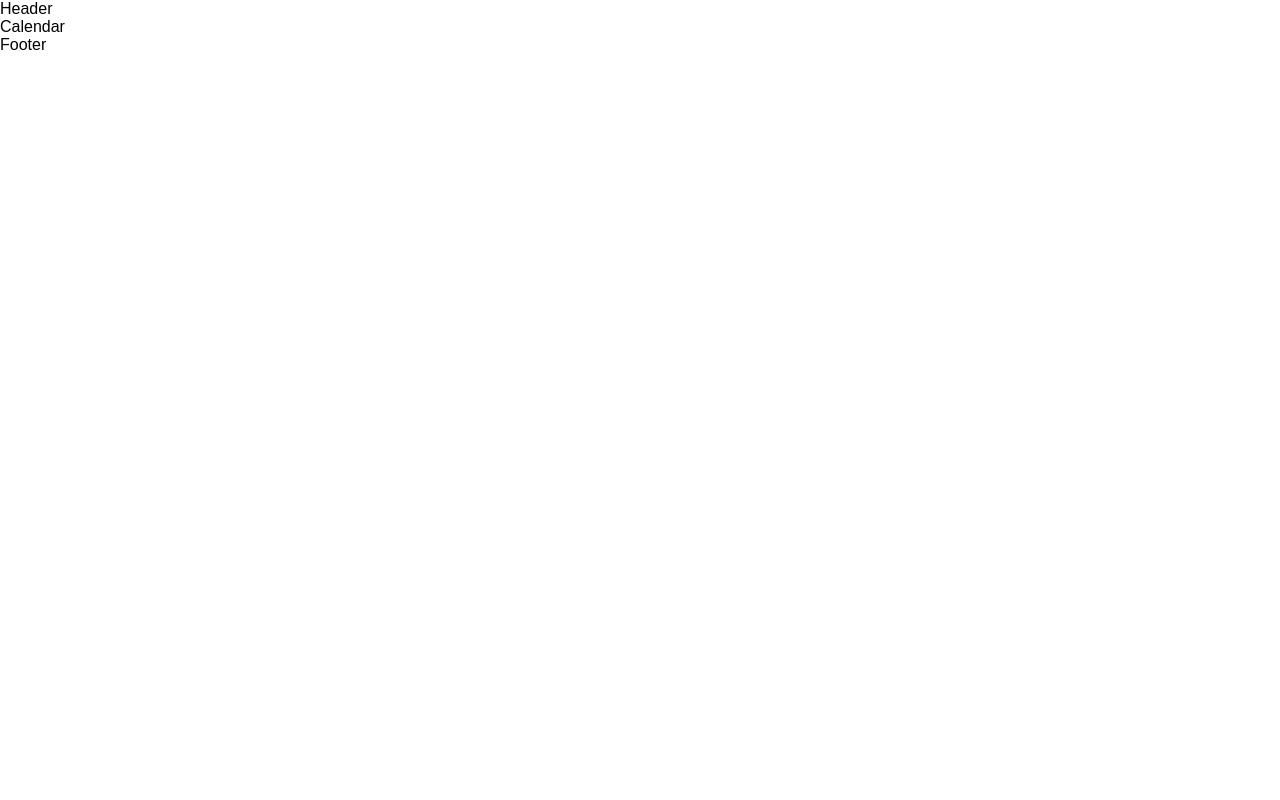
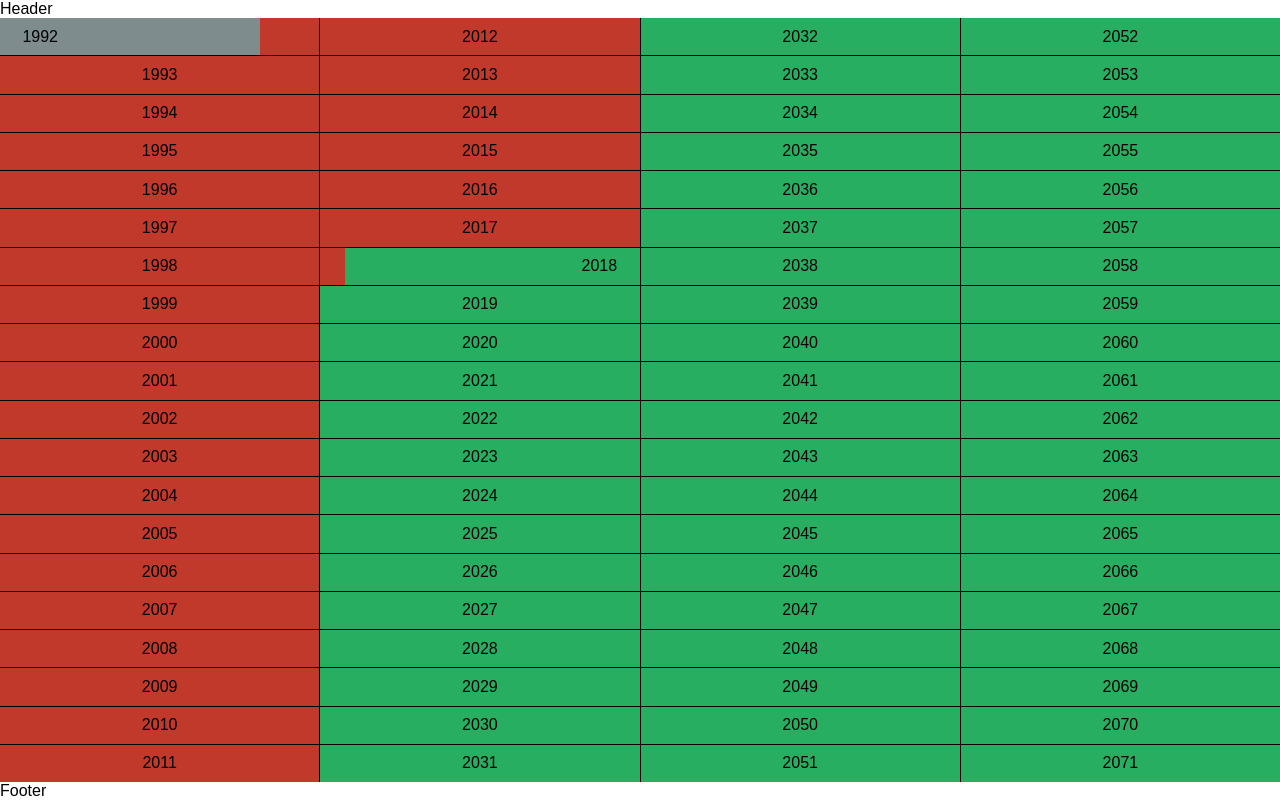
Before and after one commit to andrascodes/lifecalendar, a React (Create React App) app: page / in a window 1280 px wide. Built offline with nearby package versions, Linux system fonts and the light colour scheme.

Commit message:
Add Calendar and progressbar for years

```diff
--- a/src/App.css
+++ b/src/App.css
@@ -1,4 +1,5 @@
 .App {
   display: flex;
   flex-direction: column;
+  min-height: 100vh;
 }
--- a/src/App.js
+++ b/src/App.js
@@ -9,7 +9,7 @@ class App extends Component {
     super()
 
     this.state = {
-      birthYear: 1992
+      birthDate: new Date('1992-10-25').valueOf()
     }
   }
 
@@ -18,7 +18,7 @@ class App extends Component {
       <div className="App">
         <Header />
         <Calendar
-          birthYear={this.state.birthYear}
+          birthDate={this.state.birthDate}
         />
         <Footer />
       </div>
--- a/src/components/Calendar/Calendar.css
+++ b/src/components/Calendar/Calendar.css
@@ -1,3 +1,11 @@
 .Calendar {
+  display: flex;
   flex: 1 1;
 }
+
+/* @media (min-width: 768px) {
+
+  .Calendar {
+    flex-direction: column;
+  }
+} */
--- /dev/null
+++ b/src/components/Calendar/Section/Section.css
@@ -0,0 +1,19 @@
+.Section {
+  display: flex;
+  flex-direction: column;
+  flex: 1 1;
+  border-right: 1px solid black;
+}
+
+.Section:last-child {
+  border: none;
+}
+
+/* @media (min-width: 768px) {
+
+  .Section {
+    flex-direction: row;
+    border-right: none;
+    border-bottom: 1px solid black;
+  }
+} */
--- /dev/null
+++ b/src/components/Calendar/Section/Year/Year.css
@@ -0,0 +1,53 @@
+.Year {
+  display: flex;
+  align-items: center;
+  border-bottom: 1px solid black;
+  flex: 1 1;
+}
+
+.Year:last-child {
+  border: none;
+}
+
+.YearTitleContainer {
+  display: flex;
+  justify-content: center;
+  align-items: center;
+}
+
+.YearSpent {
+  background-color: #c0392b;
+}
+
+.YearLeft {
+  background-color: #27ae60;
+}
+
+.YearProgress{
+  background-color: #c0392b;
+  flex-shrink: 0;
+  flex-grow: 0;
+}
+
+.YearNotAlive {
+  background-color: #7f8c8d;
+  flex-shrink: 0;
+  flex-grow: 0;
+}
+
+.YearProgressContainer {
+  position: relative;
+}
+
+.YearTitle {
+  position: absolute;
+}
+
+/* @media (min-width: 768px) {
+
+  .Year {
+    flex-direction: row;
+    border-bottom: none;
+    border-right: 1px solid black;
+  }
+} */
--- /dev/null
+++ b/src/components/Calendar/Section/Year/index.js
@@ -0,0 +1,83 @@
+import React from 'react';
+
+import './Year.css'
+
+const Year = ({ year, birthDate, isBirthYear, spent, current, left }) => {
+
+  if(isBirthYear === true) {
+
+    const birthYear = new Date(birthDate).getFullYear()
+    const firstDayOfYear = new Date(`${birthYear}-01-01T00:00:00.000Z`).valueOf()
+    const lastDayOfYear = new Date(`${birthYear}-12-31T23:59:59.000Z`).valueOf()
+
+    const percentage = ((birthDate - firstDayOfYear)/(lastDayOfYear - firstDayOfYear)) * 100
+
+    const titleStyle = {}
+    if(percentage <= 50) {
+      titleStyle.right = '1.4em'
+    }
+    else {
+      titleStyle.left = '1.4em'
+    }
+
+    return (
+      <div className="Year YearProgressContainer YearSpent">
+        <div className="YearTitle" style={titleStyle}>
+          {year}
+        </div>
+        <div className="YearNotAlive" style={{ width: `${percentage}%`, height: '100%' }}></div>
+      </div>
+    )
+  }
+
+  if(current === true) {
+
+    const now = Date.now()
+    const currentYear = new Date(now).getFullYear()
+    const firstDayOfYear = new Date(`${currentYear}-01-01T00:00:00.000Z`).valueOf()
+    const lastDayOfYear = new Date(`${currentYear}-12-31T23:59:59.000Z`).valueOf()
+
+    const percentage = ((now - firstDayOfYear)/(lastDayOfYear - firstDayOfYear)) * 100
+
+    const titleStyle = {}
+    if(percentage <= 50) {
+      titleStyle.right = '1.4em'
+    }
+    else {
+      titleStyle.left = '1.4em'
+    }
+
+    return (
+      <div className="Year YearProgressContainer YearLeft">
+        <div className="YearTitle" style={titleStyle}>
+          {year}
+        </div>
+        <div className="YearProgress" style={{ width: `${percentage}%`, height: '100%' }}></div>
+      </div>
+    )
+  }
+
+  if(spent === true) {
+    return (
+      <div className="Year YearSpent YearTitleContainer">
+        <div className="YearTitle">
+          {year}
+        </div>
+      </div>
+    )
+  }
+
+  if(left === true) {
+    return (
+      <div className="Year YearLeft YearTitleContainer">
+        <div className="YearTitle">
+          {year}
+        </div>
+      </div>
+    )
+  }
+
+
+};
+
+export default Year;
--- /dev/null
+++ b/src/components/Calendar/Section/index.js
@@ -0,0 +1,48 @@
+import React from 'react';
+
+import './Section.css'
+
+import Year from './Year'
+
+const Section = ({ years, birthDate }) => {
+
+  const currentDate = Date.now()
+  const birthYear = new Date(birthDate).getFullYear()
+  const renderYears = (years, currentDate) => years.map((year, i) => {
+
+    const yearProperties = {
+      key: `year-${year}`,
+      birthDate,
+      year,
+    }
+
+    if(year === birthYear) {
+      yearProperties.isBirthYear = true
+    }
+
+    const currentYear = new Date(currentDate).getFullYear()
+    if(year < currentYear) {
+      yearProperties.spent = true
+    }
+    else if(year === currentYear) {
+      yearProperties.current = true
+    }
+    else {
+      yearProperties.left = true
+    }
+
+    return (
+      <Year {...yearProperties}/>
+    )
+  })
+
+  return (
+    <div className="Section">
+      {
+        renderYears(years, currentDate)
+      }
+    </div>
+  );
+};
+
+export default Section;
--- a/src/components/Calendar/index.js
+++ b/src/components/Calendar/index.js
@@ -2,11 +2,27 @@ import React from 'react';
 
 import './Calendar.css'
 
-const Calendar = ({ birthYear }) => {
+import Section from './Section'
+
+const Calendar = ({ birthDate }) => {
+
+  const birthYear = new Date(birthDate).getFullYear()
+
+  const renderSections = (birthYear) => {
+    return (
+      [new Array(20), new Array(20), new Array(20), new Array(20)]
+        .map((section, i) => section.fill(0).map((x, j) => birthYear + i * 20 + j))
+        .map((section, i) => (
+          <Section key={`section-${i}`} years={section} birthDate={birthDate} />
+        ))
+    )
+  }
 
   return (
     <div className="Calendar">
-      Calendar
+      {
+        renderSections(birthYear)
+      }
     </div>
   );
 };
```
